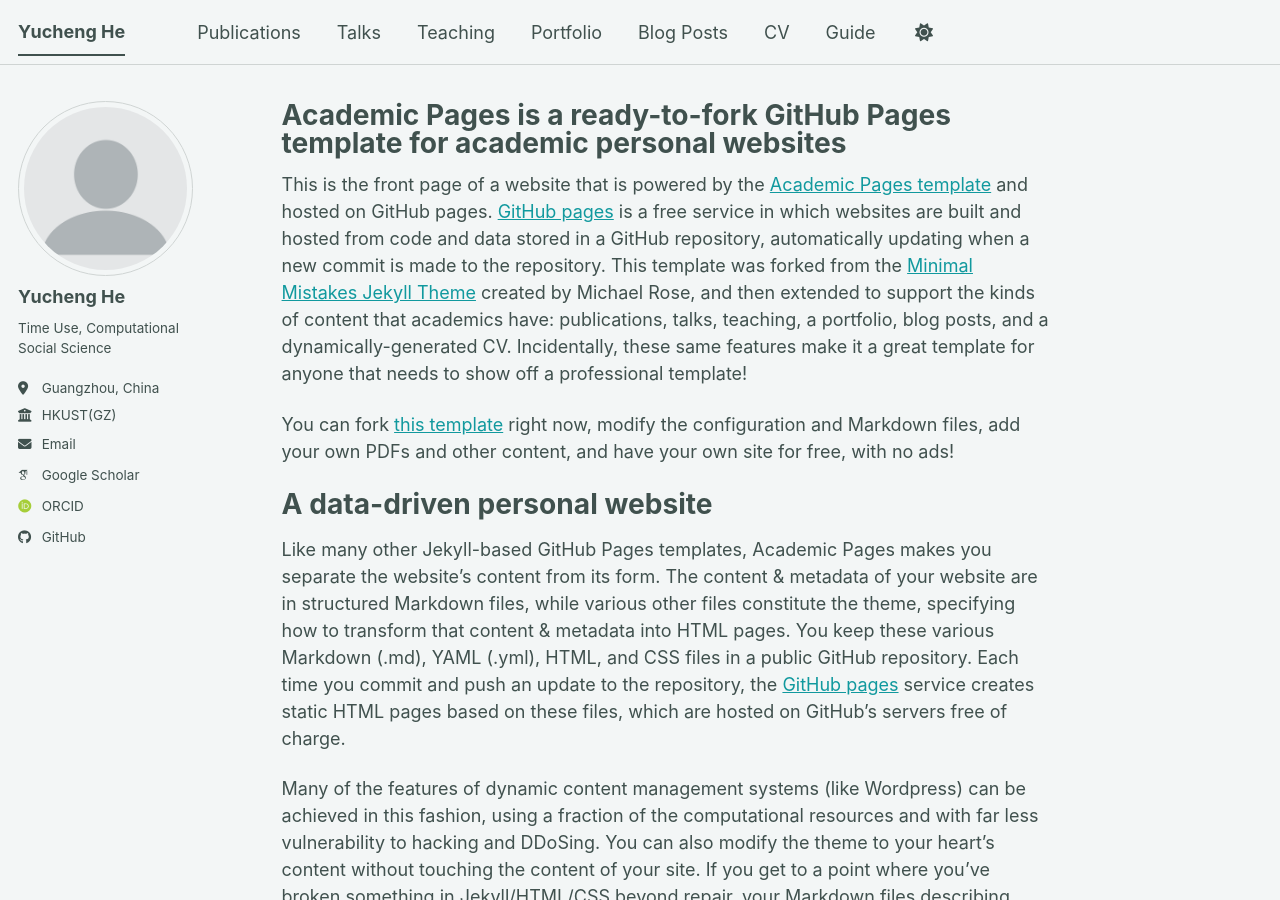
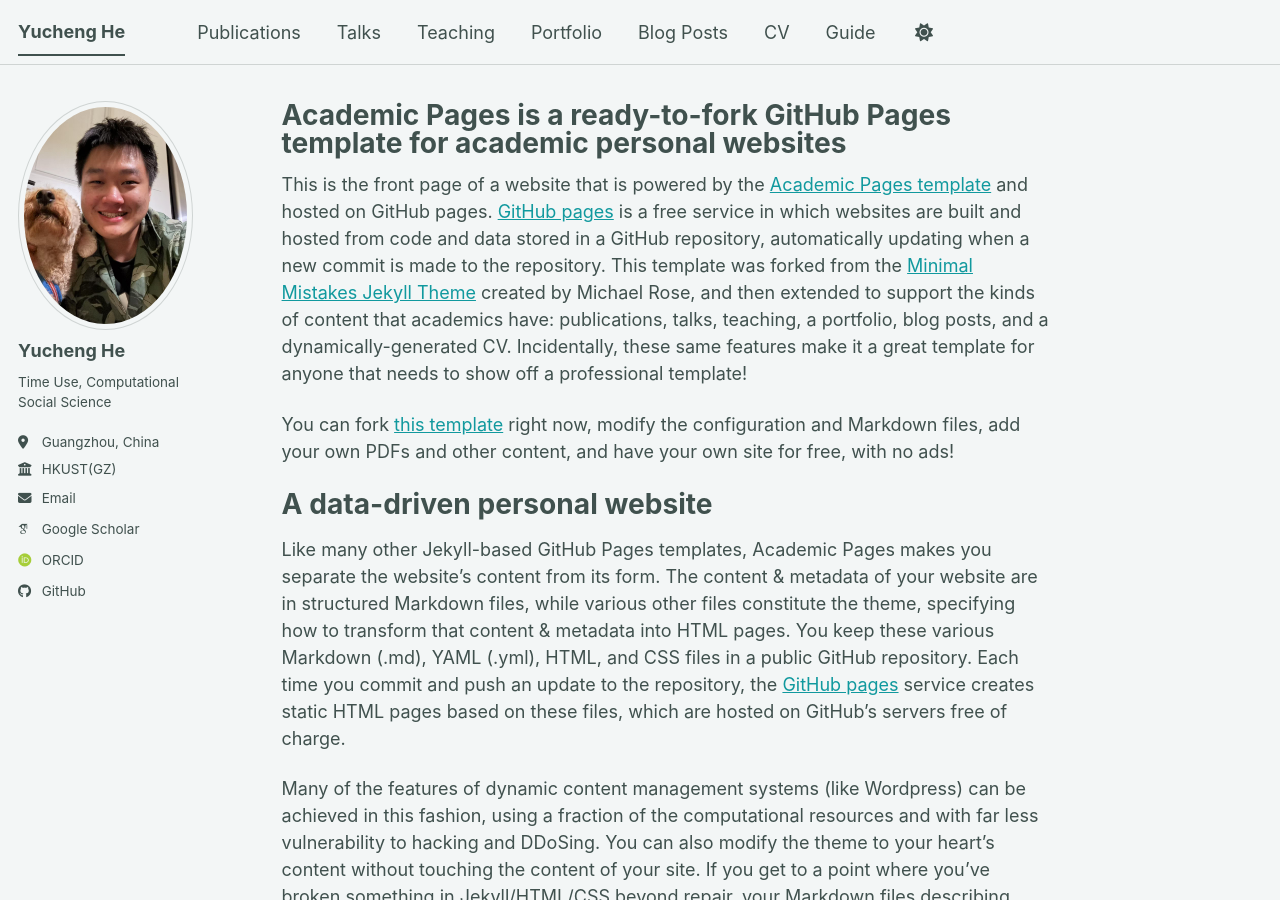
Before and after one commit to YuchengHE-CHN/YuchengHE-CHN.github.io, a Jekyll site: the page built from _pages/about.md, in a window 1280 px wide and 900 px high. Built offline with Jekyll 4.4.1, drawn with Linux system fonts in a browser that asks for light colours; some web fonts are replaced; a script bundle is joined from its source files by our own code; library files that are not in the unit come from our copies.

Commit message:
Update _config.yml avatar

```diff
--- a/_config.yml
+++ b/_config.yml
@@ -23,7 +23,7 @@ repository               : "YuchengHE-CHN/YuchengHE-CHN.github.io"
 #               Additional customization can be done by editing /_includes/author-profile.html
 author:
   # Biographic information
-  avatar           : "profile.png"
+  avatar           : "Theo&Me.jpg"
   name             : "Yucheng He"
   pronouns         : # example: "she/her"
   bio              : "Time Use, Computational Social Science"
```
